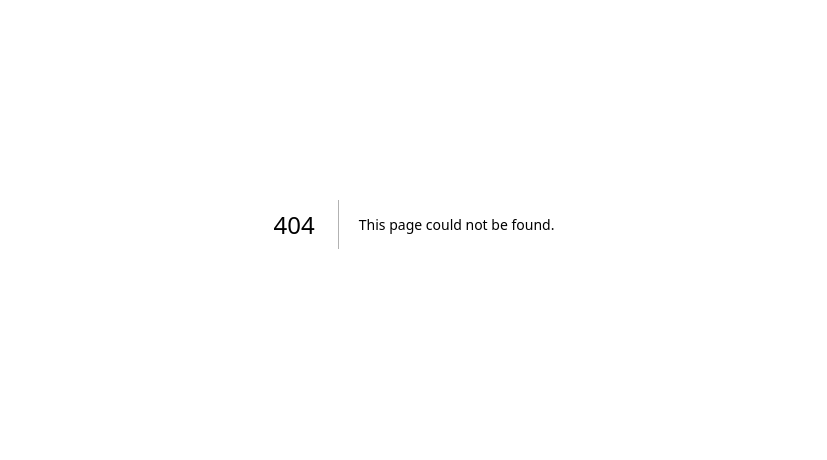
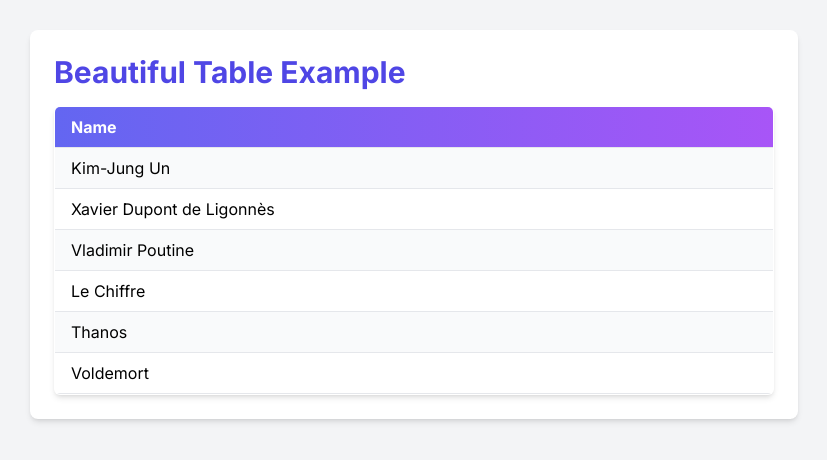
Before and after one commit to martmull/kleep-coding-game, a Next.js app: page /m in a window 1280 px wide. Before the commit this address had no page. Shown: the part 176-636 px from the top of the page, without its empty margins (226-1053 px from the left). Built offline with nearby package versions, Linux system fonts and the light colour scheme.

Commit message:
Init project

```diff
--- a/src/app/globals.css
+++ b/src/app/globals.css
@@ -18,10 +18,4 @@
 
 body {
   color: rgb(var(--foreground-rgb));
-  background: linear-gradient(
-      to bottom,
-      transparent,
-      rgb(var(--background-end-rgb))
-    )
-    rgb(var(--background-start-rgb));
 }
--- /dev/null
+++ b/src/app/m/[slug]/page.tsx
@@ -0,0 +1,3 @@
+export default function Page() {
+  return <>Malfrat</>
+}
--- /dev/null
+++ b/src/app/m/page.tsx
@@ -0,0 +1,41 @@
+import React from 'react';
+import {slugify} from "@/utils/slugify";
+import Link from "next/link";
+
+export default function Page() {
+  const badGuys = [
+    { id: 1, name: 'Kim-Jung Un'},
+    { id: 2, name: 'Xavier Dupont de Ligonnès'},
+    { id: 3, name: 'Vladimir Poutine'},
+    { id: 4, name: 'Le Chiffre'},
+    { id: 5, name: 'Thanos'},
+    { id: 5, name: 'Voldemort'},
+  ];
+
+  const Table = ({ data }) => (
+    <table className="min-w-full border border-gray-300 bg-white shadow-md rounded-md overflow-hidden">
+      <thead>
+      <tr className="bg-gradient-to-r from-indigo-500 to-purple-500 text-white">
+        <th className="py-2 px-4 border-b text-left">Name</th>
+      </tr>
+      </thead>
+      <tbody>
+      {data.map((item, index) => (
+        <tr key={item.id} className={index % 2 === 0 ? 'bg-gray-50' : 'bg-white'}>
+          <Link href={`m/${slugify(item.name)}`}>
+            <td className="py-2 px-4 border-b block">{item.name}</td>
+          </Link>
+        </tr>
+      ))}
+      </tbody>
+    </table>
+  );
+  return (
+    <div className="min-h-screen flex items-center justify-center bg-gray-100">
+      <div className="bg-white shadow-md rounded-lg p-6 w-full max-w-3xl">
+        <h1 className="text-3xl font-bold mb-4 text-indigo-600">Beautiful Table Example</h1>
+        <Table data={badGuys} />
+      </div>
+    </div>
+  )
+}
--- a/src/app/page.tsx
+++ b/src/app/page.tsx
@@ -1,113 +1,26 @@
-import Image from 'next/image'
+import React from 'react';
+import Link from "next/link";
 
-export default function Home() {
+export default function Page() {
   return (
-    <main className="flex min-h-screen flex-col items-center justify-between p-24">
-      <div className="z-10 max-w-5xl w-full items-center justify-between font-mono text-sm lg:flex">
-        <p className="fixed left-0 top-0 flex w-full justify-center border-b border-gray-300 bg-gradient-to-b from-zinc-200 pb-6 pt-8 backdrop-blur-2xl dark:border-neutral-800 dark:bg-zinc-800/30 dark:from-inherit lg:static lg:w-auto  lg:rounded-xl lg:border lg:bg-gray-200 lg:p-4 lg:dark:bg-zinc-800/30">
-          Get started by editing&nbsp;
-          <code className="font-mono font-bold">src/app/page.tsx</code>
-        </p>
-        <div className="fixed bottom-0 left-0 flex h-48 w-full items-end justify-center bg-gradient-to-t from-white via-white dark:from-black dark:via-black lg:static lg:h-auto lg:w-auto lg:bg-none">
-          <a
-            className="pointer-events-none flex place-items-center gap-2 p-8 lg:pointer-events-auto lg:p-0"
-            href="https://vercel.com?utm_source=create-next-app&utm_medium=appdir-template&utm_campaign=create-next-app"
-            target="_blank"
-            rel="noopener noreferrer"
+    <div className="min-h-screen flex items-center justify-center bg-gradient-to-r from-blue-500 to-purple-500">
+      <div className="bg-white shadow-md rounded-md p-8 w-full max-w-md">
+        <h1 className="text-3xl font-bold mb-6 text-gray-800">Who are you?</h1>
+        <div className="grid grid-cols-2 gap-4">
+          <Link
+            className="bg-indigo-500 hover:bg-indigo-600 text-white py-2 px-4 rounded-md focus:outline-none focus:ring focus:border-indigo-300 transition duration-300"
+            href={'m'}
           >
-            By{' '}
-            <Image
-              src="/vercel.svg"
-              alt="Vercel Logo"
-              className="dark:invert"
-              width={100}
-              height={24}
-              priority
-            />
-          </a>
+            M
+          </Link>
+          <Link
+            className="bg-purple-500 hover:bg-purple-600 text-white py-2 px-4 rounded-md focus:outline-none focus:ring focus:border-purple-300 transition duration-300"
+            href={'spy'}
+          >
+            Spy
+          </Link>
         </div>
       </div>
-
-      <div className="relative flex place-items-center before:absolute before:h-[300px] before:w-[480px] before:-translate-x-1/2 before:rounded-full before:bg-gradient-radial before:from-white before:to-transparent before:blur-2xl before:content-[''] after:absolute after:-z-20 after:h-[180px] after:w-[240px] after:translate-x-1/3 after:bg-gradient-conic after:from-sky-200 after:via-blue-200 after:blur-2xl after:content-[''] before:dark:bg-gradient-to-br before:dark:from-transparent before:dark:to-blue-700 before:dark:opacity-10 after:dark:from-sky-900 after:dark:via-[#0141ff] after:dark:opacity-40 before:lg:h-[360px] z-[-1]">
-        <Image
-          className="relative dark:drop-shadow-[0_0_0.3rem_#ffffff70] dark:invert"
-          src="/next.svg"
-          alt="Next.js Logo"
-          width={180}
-          height={37}
-          priority
-        />
-      </div>
-
-      <div className="mb-32 grid text-center lg:max-w-5xl lg:w-full lg:mb-0 lg:grid-cols-4 lg:text-left">
-        <a
-          href="https://nextjs.org/docs?utm_source=create-next-app&utm_medium=appdir-template&utm_campaign=create-next-app"
-          className="group rounded-lg border border-transparent px-5 py-4 transition-colors hover:border-gray-300 hover:bg-gray-100 hover:dark:border-neutral-700 hover:dark:bg-neutral-800/30"
-          target="_blank"
-          rel="noopener noreferrer"
-        >
-          <h2 className={`mb-3 text-2xl font-semibold`}>
-            Docs{' '}
-            <span className="inline-block transition-transform group-hover:translate-x-1 motion-reduce:transform-none">
-              -&gt;
-            </span>
-          </h2>
-          <p className={`m-0 max-w-[30ch] text-sm opacity-50`}>
-            Find in-depth information about Next.js features and API.
-          </p>
-        </a>
-
-        <a
-          href="https://nextjs.org/learn?utm_source=create-next-app&utm_medium=appdir-template-tw&utm_campaign=create-next-app"
-          className="group rounded-lg border border-transparent px-5 py-4 transition-colors hover:border-gray-300 hover:bg-gray-100 hover:dark:border-neutral-700 hover:dark:bg-neutral-800/30"
-          target="_blank"
-          rel="noopener noreferrer"
-        >
-          <h2 className={`mb-3 text-2xl font-semibold`}>
-            Learn{' '}
-            <span className="inline-block transition-transform group-hover:translate-x-1 motion-reduce:transform-none">
-              -&gt;
-            </span>
-          </h2>
-          <p className={`m-0 max-w-[30ch] text-sm opacity-50`}>
-            Learn about Next.js in an interactive course with&nbsp;quizzes!
-          </p>
-        </a>
-
-        <a
-          href="https://vercel.com/templates?framework=next.js&utm_source=create-next-app&utm_medium=appdir-template&utm_campaign=create-next-app"
-          className="group rounded-lg border border-transparent px-5 py-4 transition-colors hover:border-gray-300 hover:bg-gray-100 hover:dark:border-neutral-700 hover:dark:bg-neutral-800/30"
-          target="_blank"
-          rel="noopener noreferrer"
-        >
-          <h2 className={`mb-3 text-2xl font-semibold`}>
-            Templates{' '}
-            <span className="inline-block transition-transform group-hover:translate-x-1 motion-reduce:transform-none">
-              -&gt;
-            </span>
-          </h2>
-          <p className={`m-0 max-w-[30ch] text-sm opacity-50`}>
-            Explore starter templates for Next.js.
-          </p>
-        </a>
-
-        <a
-          href="https://vercel.com/new?utm_source=create-next-app&utm_medium=appdir-template&utm_campaign=create-next-app"
-          className="group rounded-lg border border-transparent px-5 py-4 transition-colors hover:border-gray-300 hover:bg-gray-100 hover:dark:border-neutral-700 hover:dark:bg-neutral-800/30"
-          target="_blank"
-          rel="noopener noreferrer"
-        >
-          <h2 className={`mb-3 text-2xl font-semibold`}>
-            Deploy{' '}
-            <span className="inline-block transition-transform group-hover:translate-x-1 motion-reduce:transform-none">
-              -&gt;
-            </span>
-          </h2>
-          <p className={`m-0 max-w-[30ch] text-sm opacity-50`}>
-            Instantly deploy your Next.js site to a shareable URL with Vercel.
-          </p>
-        </a>
-      </div>
-    </main>
+    </div>
   )
 }
--- /dev/null
+++ b/src/app/spy/page.tsx
@@ -0,0 +1,37 @@
+import React from 'react';
+
+export default function Page() {
+  const badGuys = [
+    { id: 1, name: 'Kim-Jung Un'},
+    { id: 2, name: 'Xavier Dupont de Ligonnès'},
+    { id: 3, name: 'Vladimir Poutine'},
+    { id: 4, name: 'Le Chiffre'},
+    { id: 5, name: 'Thanos'},
+    { id: 5, name: 'Voldemort'},
+  ];
+
+  const Table = ({ data }) => (
+    <table className="min-w-full border border-gray-300 bg-white shadow-md rounded-md overflow-hidden">
+      <thead>
+      <tr className="bg-gradient-to-r from-indigo-500 to-purple-500 text-white">
+        <th className="py-2 px-4 border-b text-left">Name</th>
+      </tr>
+      </thead>
+      <tbody>
+      {data.map((item, index) => (
+        <tr key={item.id} className={index % 2 === 0 ? 'bg-gray-50' : 'bg-white'}>
+          <td className="py-2 px-4 border-b">{item.name}</td>
+        </tr>
+      ))}
+      </tbody>
+    </table>
+  );
+  return (
+    <div className="min-h-screen flex items-center justify-center bg-gray-100">
+      <div className="bg-white shadow-md rounded-lg p-6 w-full max-w-3xl">
+        <h1 className="text-3xl font-bold mb-4 text-indigo-600">Beautiful Table Example</h1>
+        <Table data={badGuys} />
+      </div>
+    </div>
+  )
+}
--- /dev/null
+++ b/src/utils/slugify.ts
@@ -0,0 +1,3 @@
+export function slugify(str) {
+  return str.toLowerCase().replace(' ', '-')
+}
```
